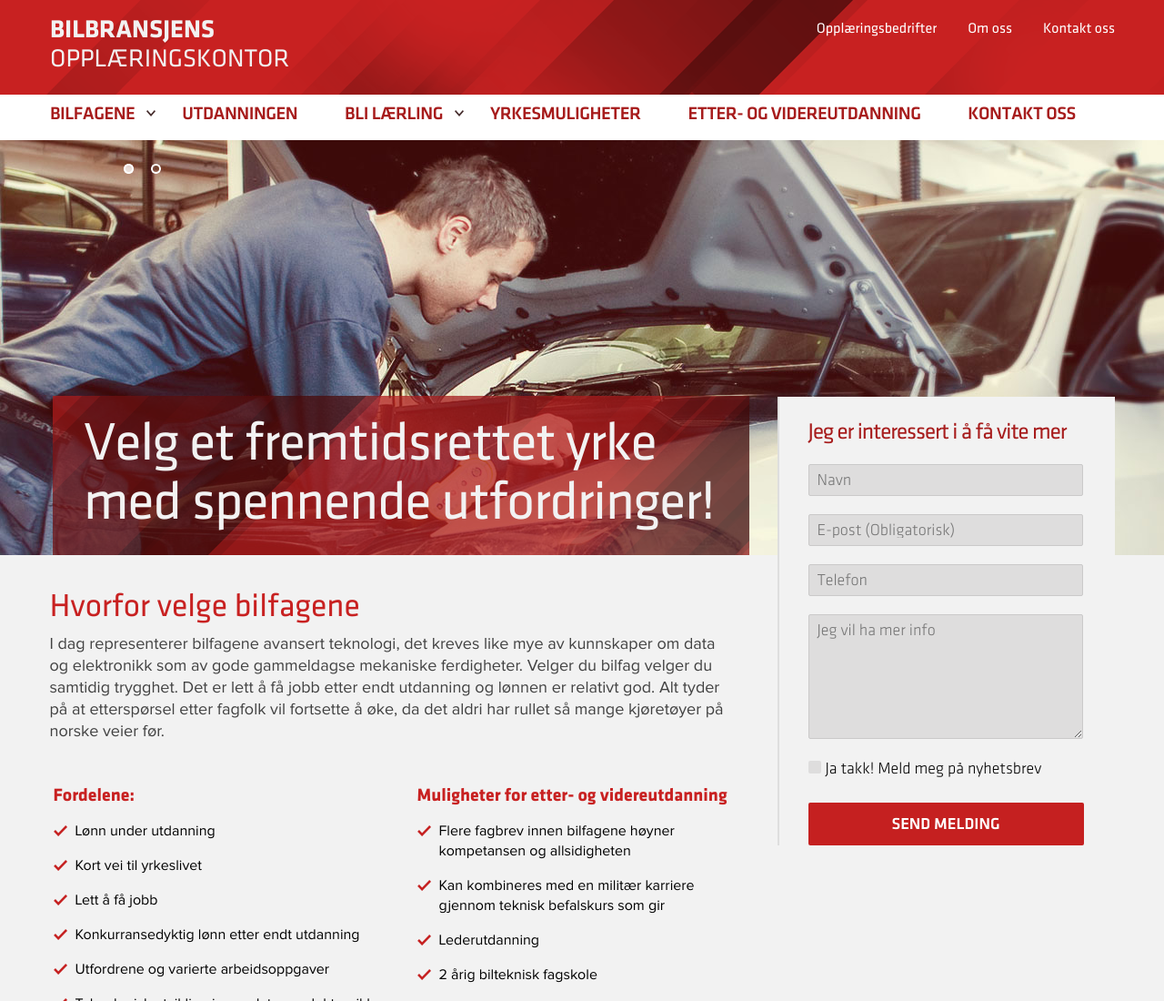
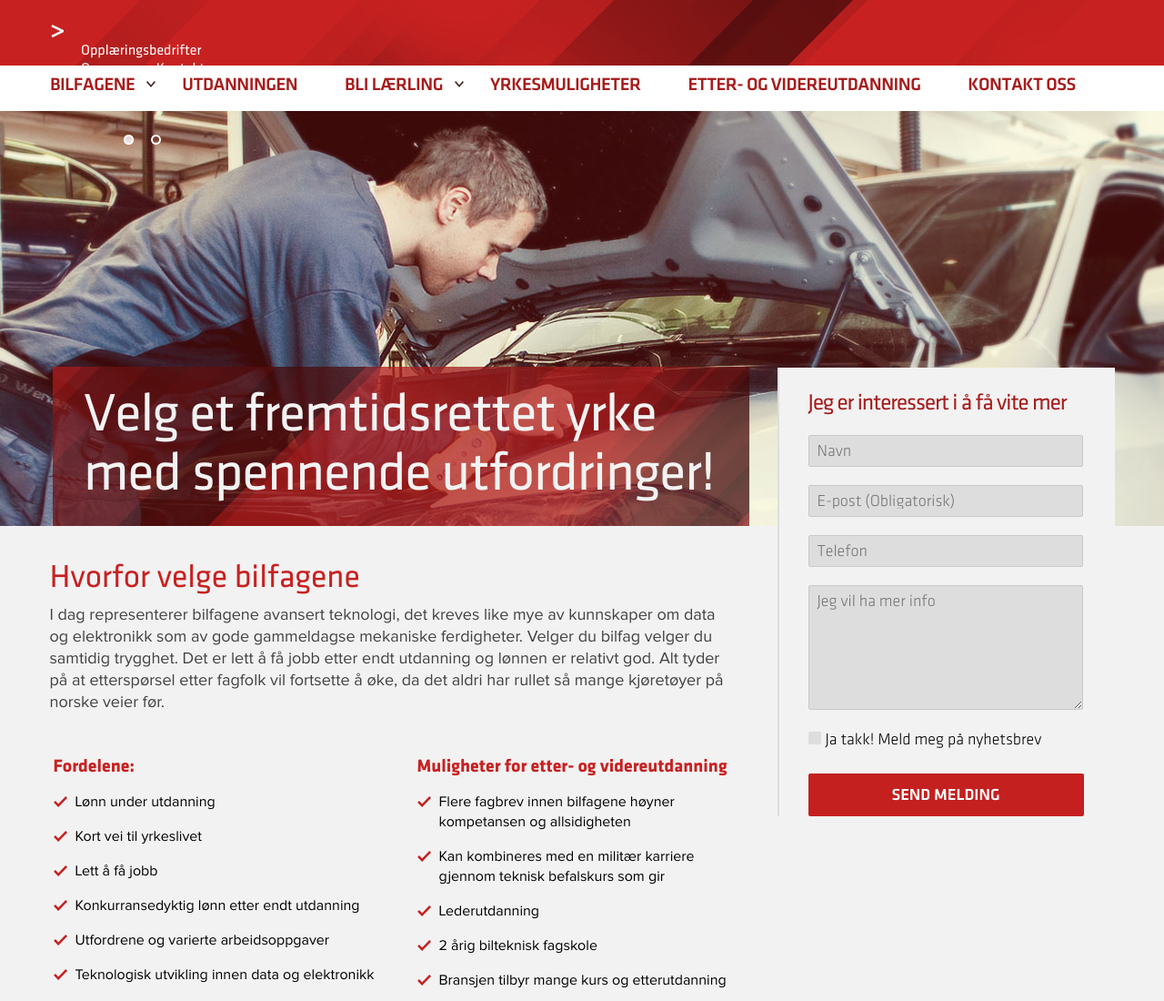
Before and after one commit to iLionL/Project-Auto-shop, a plain HTML site: page index.html in a window 1280 px wide. Shown: the top 1100 px of the page at 91% size. Drawn offline with nearby package versions, Linux system fonts and the light colour scheme; files whose address does not match are found by name.

Commit message:
Update index.html

```diff
--- a/index.html
+++ b/index.html
@@ -15,7 +15,7 @@
 	<header class="header-wrapper">
 		<div class="header">
 			<div class="box">
-				<span class="logo">BILBRANSJENS <p>OPPLÆRINGSKONTOR</p></span>
+				<span class="logo">>
 				<div class="nav-header">
 					<ul>
 						<li> <a href="#">Opplæringsbedrifter</a></li>
```
